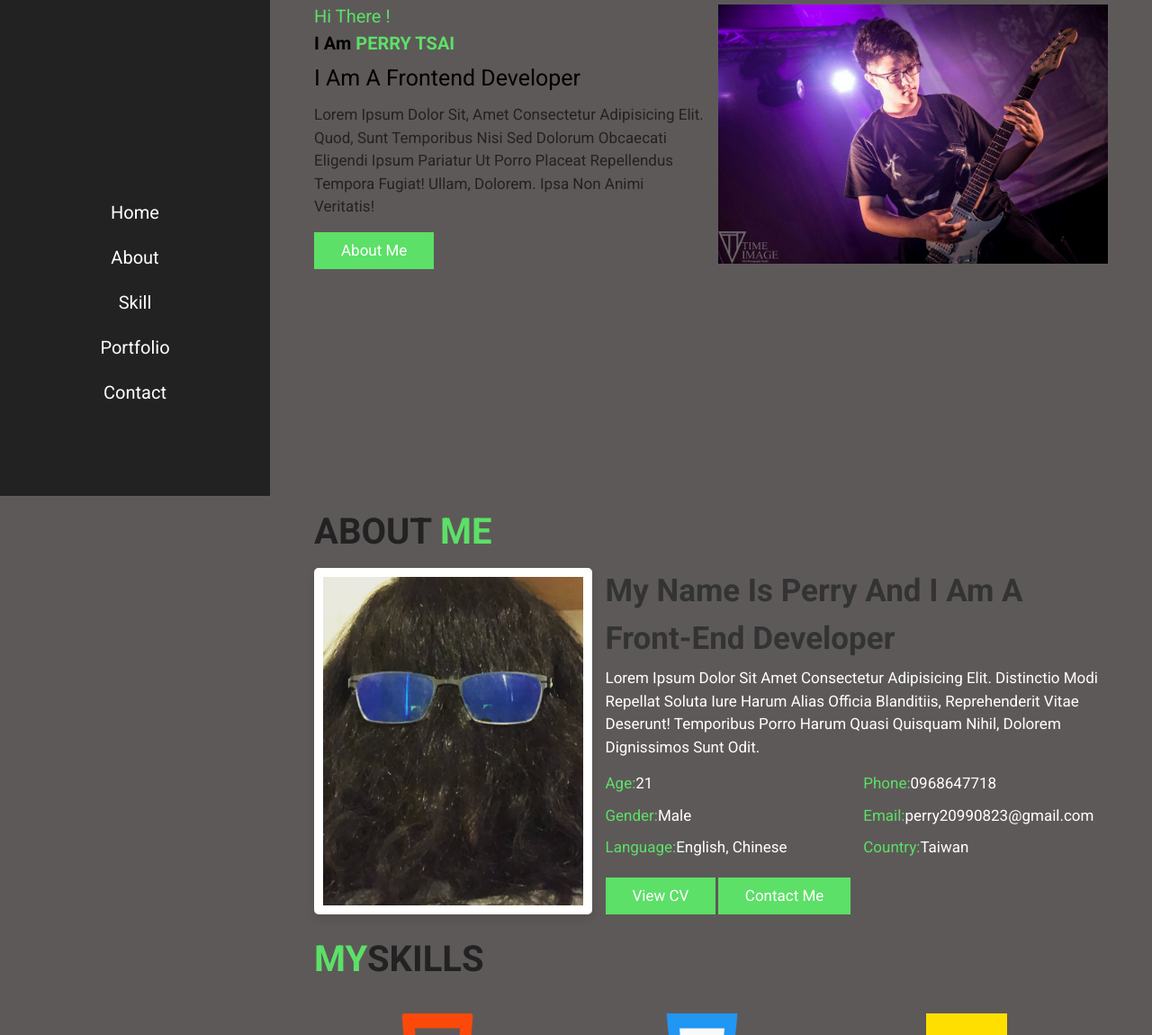
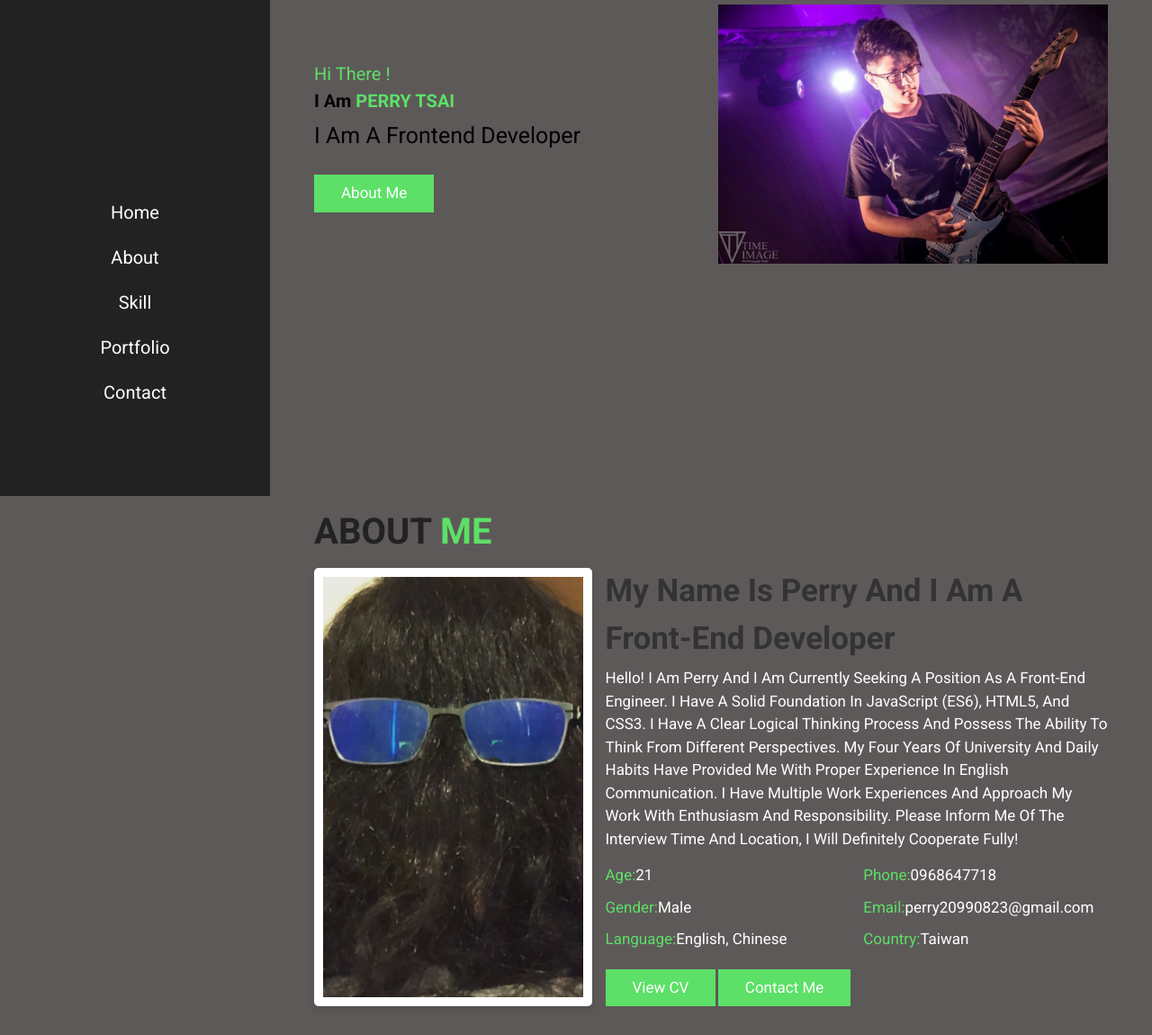
Before and after one commit to Perry481/portfolio, a plain HTML site: page index.html in a window 1280 px wide. Shown: the part 249-1399 px from the top of the page at 90% size. Drawn offline with nearby package versions, Linux system fonts and the light colour scheme.

Commit message:
Update index.html

```diff
--- a/index.html
+++ b/index.html
@@ -41,12 +41,7 @@
         <span class="hi">Hi there !</span>
         <h3>I am <span>Perry Tsai</span></h3>
         <p class="info">I am a frontend developer</p>
-        <p class="text">
-          Lorem ipsum dolor sit, amet consectetur adipisicing elit. Quod, sunt
-          temporibus nisi sed dolorum obcaecati eligendi ipsum pariatur ut porro
-          placeat repellendus tempora fugiat! Ullam, dolorem. Ipsa non animi
-          veritatis!
-        </p>
+        <p class="text"></p>
         <a href="#about" class="btn">about me</a>
       </div>
       <div class="image">
@@ -63,12 +58,17 @@
           <img src="images/PerryPic2.jpg" alt="" />
         </div>
         <div class="content">
-          <h3>my name is Perry and i am a front-end developer</h3>
+          <h3>my name is <span>Perry</span> and i am a front-end developer</h3>
           <p>
-            Lorem ipsum dolor sit amet consectetur adipisicing elit. Distinctio
-            modi repellat soluta iure harum alias officia blanditiis,
-            reprehenderit vitae deserunt! Temporibus porro harum quasi quisquam
-            nihil, dolorem dignissimos sunt odit.
+            Hello! I am Perry and I am currently seeking a position as a
+            front-end engineer. I have a solid foundation in JavaScript (ES6),
+            HTML5, and CSS3. I have a clear logical thinking process and possess
+            the ability to think from different perspectives. My four years of
+            university and daily habits have provided me with proper experience
+            in English communication. I have multiple work experiences and
+            approach my work with enthusiasm and responsibility. Please inform
+            me of the interview time and location, I will definitely cooperate
+            fully!
           </p>
           <div class="box-containter">
             <div class="box">
```
